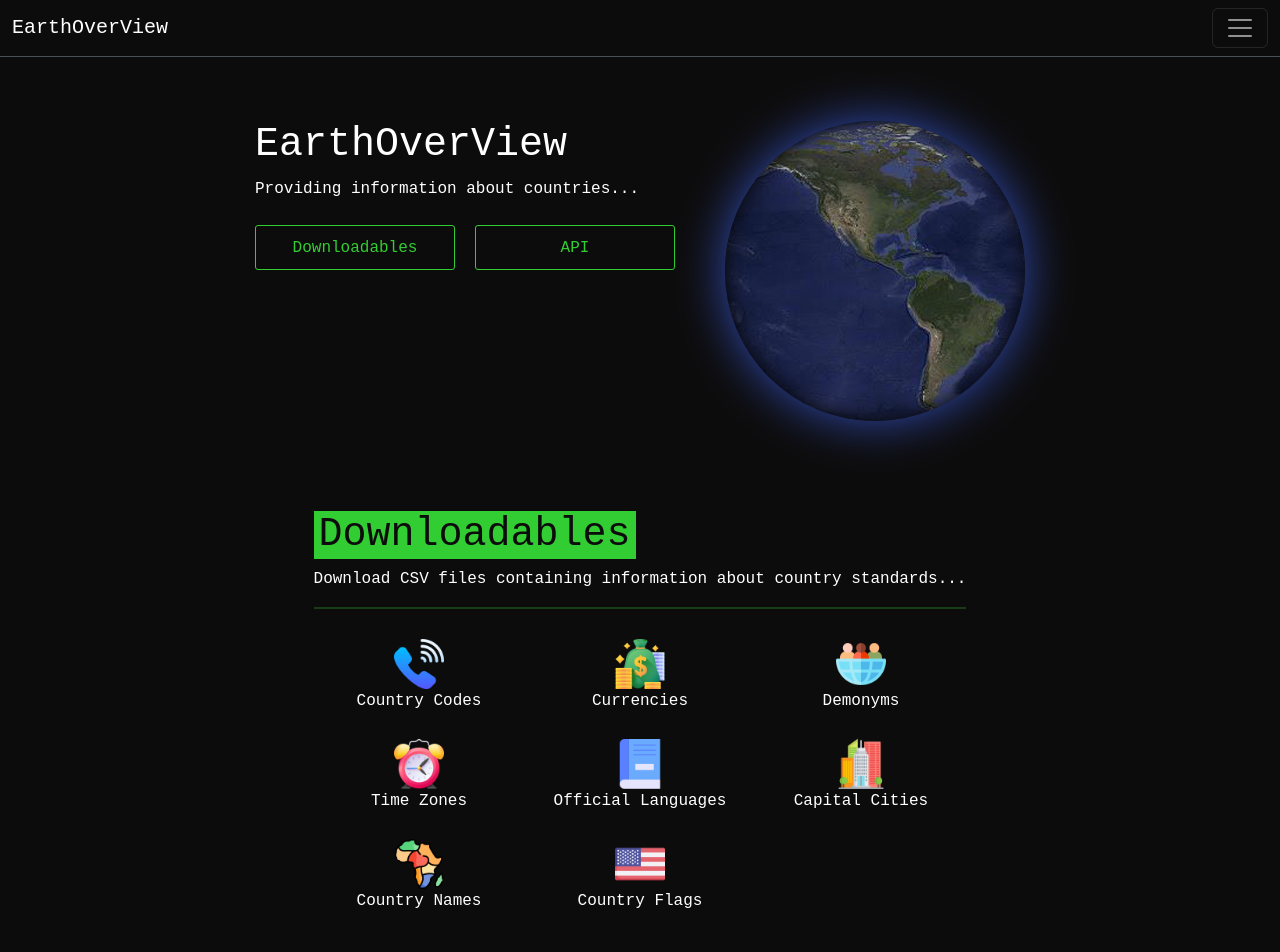
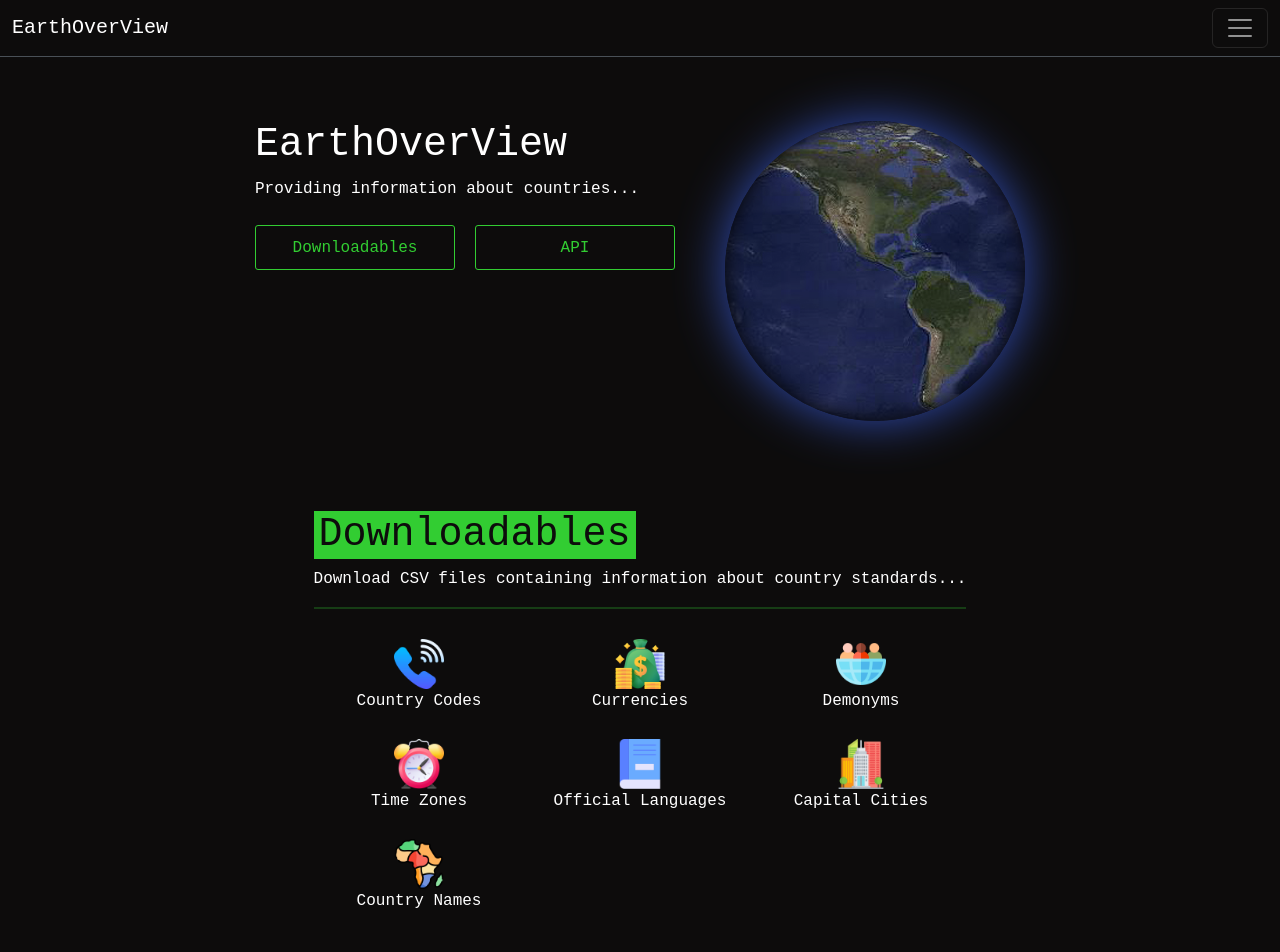
Before and after one commit to Computer4062/earthoverview-2.0, a React (Vite) app in the folder client/: page / in a window 1280 px wide. Shown: the top 952 px of the page. Built offline with nearby package versions, Linux system fonts and the light colour scheme; a web font is replaced by a local one.

Commit message:
test complete

```diff
--- a/client/src/Pages/App.jsx
+++ b/client/src/Pages/App.jsx
@@ -63,7 +63,7 @@ function App() {
             <TableIconCards img={bookIcon} text="Official Languages" href="/downloadables/officiallanguages"/>
             <TableIconCards img={skyscraperIcon} text="Capital Cities" href="/downloadables/capitalcities"/>
             <TableIconCards img={countriesIcon} text="Country Names" href="/downloadables/countries"/>
-            <TableIconCards img={countryFlagsIcon} text="Country Flags" href="/downloadables/countryflags"/>
+
         </div>
       </div>
 
@@ -86,4 +86,6 @@ function App() {
   );
 }
 
+//<TableIconCards img={countryFlagsIcon} text="Country Flags" href="/downloadables/countryflags"/>
+
 export default App
```
